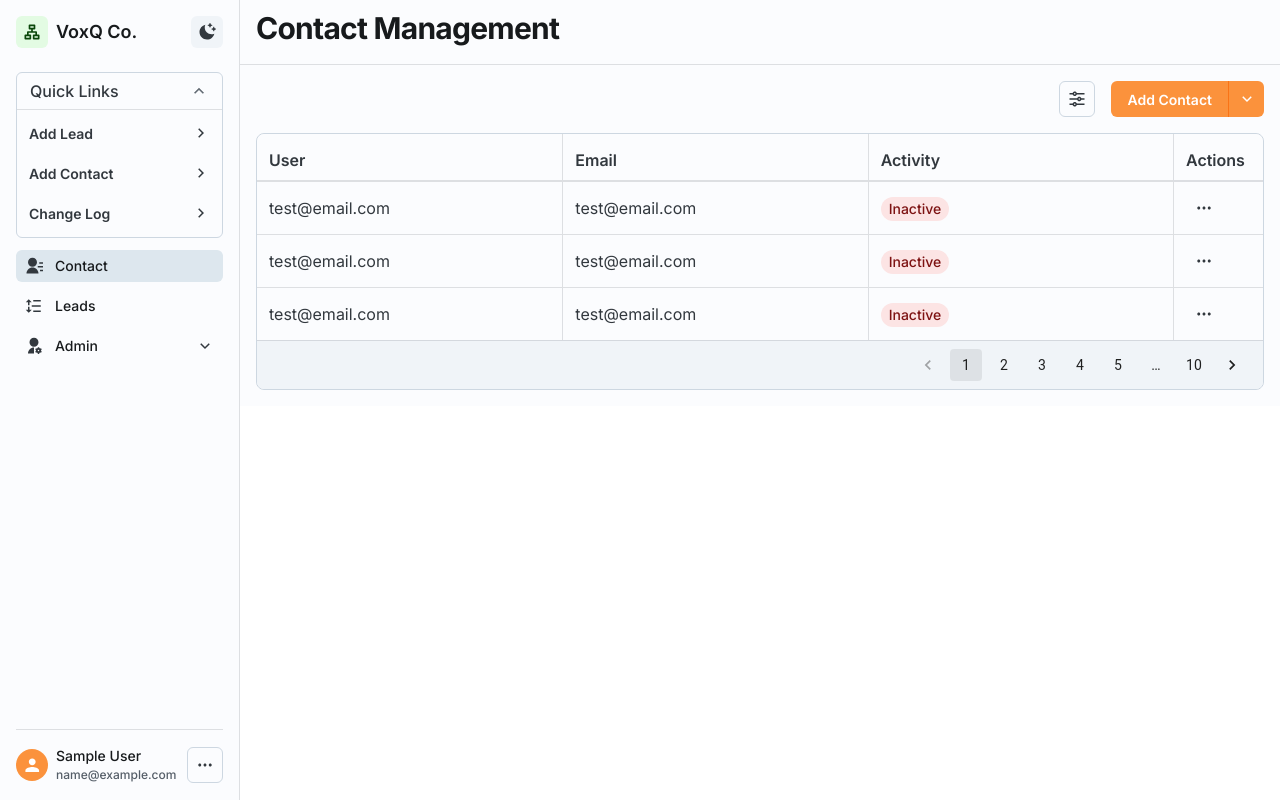
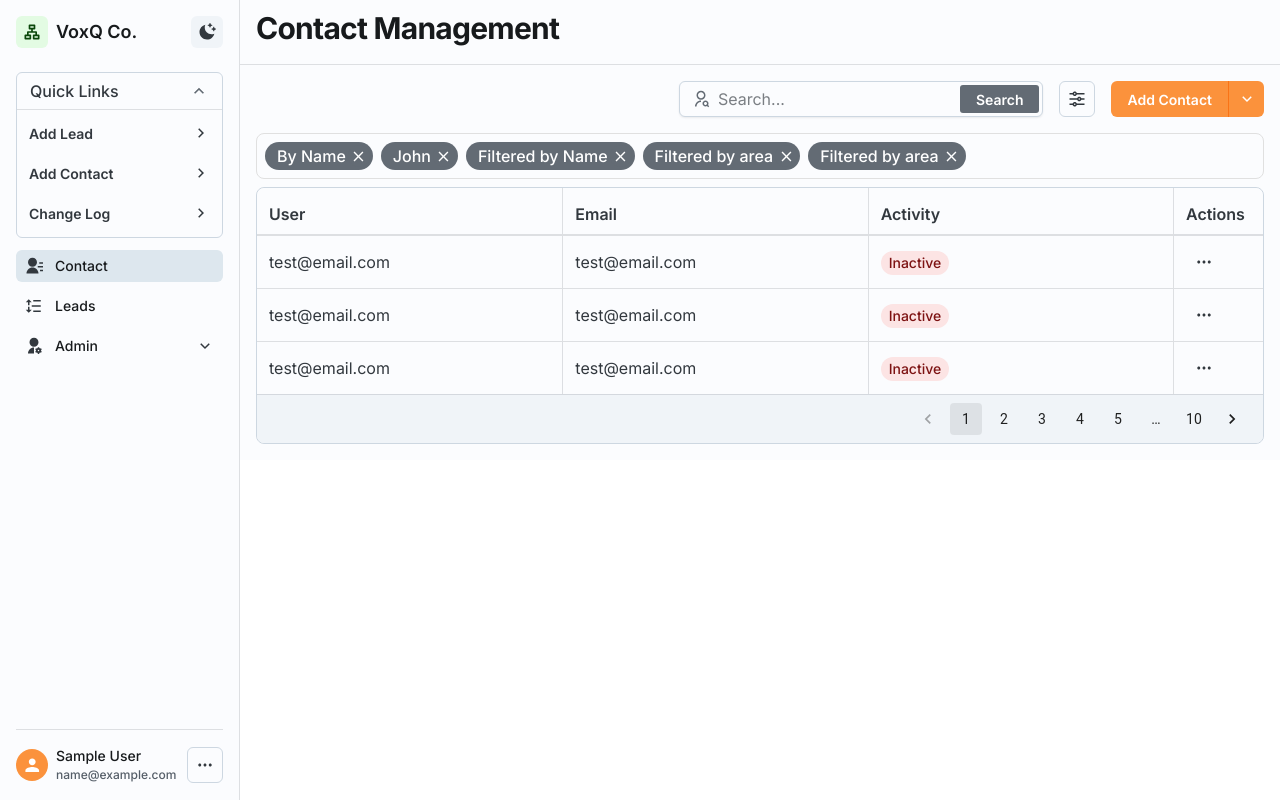
Before and after one commit to rrahulppanchal/VoxQ, a Next.js app in the folder vox_client/: page /contact-management in a window 1280 px wide. Built offline with nearby package versions, Linux system fonts and the light colour scheme; sample sign-in values are in the browser's storage.

Commit message:
[client] designing changes contact module

```diff
--- a/vox_client/app/(user)/contact-management/contact/[id]/page.tsx
+++ b/vox_client/app/(user)/contact-management/contact/[id]/page.tsx
@@ -399,6 +399,7 @@ export default function Page({ params }: { params: { id: string } }) {
           </Card>
         </Grid>
       </Grid>
+      <Comment />
     </Box>
   );
 }
--- a/vox_client/app/(user)/contact-management/page.tsx
+++ b/vox_client/app/(user)/contact-management/page.tsx
@@ -5,8 +5,11 @@ import {
   Box,
   Button,
   ButtonGroup,
+  Chip,
+  ChipDelete,
   Divider,
   IconButton,
+  Input,
   Menu,
   MenuItem,
   Sheet,
@@ -18,6 +21,7 @@ import {
   Tabs,
   Typography,
   tabClasses,
+  useColorScheme,
 } from "@mui/joy";
 import Inactive from "./in-active";
 import Filter from "@/assets/icons/Filter";
@@ -26,10 +30,12 @@ import Close from "@/assets/icons/Close";
 import ContactTable from "./contact-table";
 import ContactActionModal from "./contact-action-modal";
 import SingleContactActionModal from "./single-contact-action-modal";
+import SearchUser from "@/assets/icons/SearchUser";
 
 const options = ["Add Contact", "Add multiple contacts", "Import contacts"];
 
 export default function ContactManagement() {
+  const { mode } = useColorScheme();
   const actionRef = React.useRef<() => void | null>(null);
   const anchorRef = React.useRef<HTMLDivElement>(null);
   const [open, setOpen] = React.useState(false);
@@ -74,9 +80,17 @@ export default function ContactManagement() {
               textAlign: "end",
               justifyContent: "end",
               alignItems: "flex-end",
+              flexWrap: "wrap",
               gap: 2,
             }}
           >
+            <Input
+              color="neutral"
+              variant="outlined"
+              placeholder="Search..."
+              startDecorator={<SearchUser />}
+              endDecorator={<Button color="neutral">Search</Button>}
+            />
             <IconButton
               color="neutral"
               variant="outlined"
@@ -135,6 +149,67 @@ export default function ContactManagement() {
             </Stack>
           </Box>
           <Box padding={2} paddingTop={0}>
+            <Stack
+              marginBottom={1}
+              padding={1}
+              borderRadius="8px"
+              display="flex"
+              flexDirection="row"
+              flexWrap="wrap"
+              gap={1}
+              border={
+                mode === "dark"
+                  ? "1px solid var(--mui-palette-grey-800)"
+                  : "1px solid var(--mui-palette-grey-300)"
+              }
+            >
+              <Chip
+                variant="solid"
+                color="neutral"
+                size="lg"
+                endDecorator={<ChipDelete onDelete={() => alert("Delete")} />}
+                onClick={() => alert("You clicked the Joy Chip!")}
+              >
+                By Name
+              </Chip>
+              <Chip
+                variant="solid"
+                color="neutral"
+                size="lg"
+                endDecorator={<ChipDelete onDelete={() => alert("Delete")} />}
+                onClick={() => alert("You clicked the Joy Chip!")}
+              >
+                John
+              </Chip>
+              <Chip
+                variant="solid"
+                color="neutral"
+                size="lg"
+                endDecorator={<ChipDelete onDelete={() => alert("Delete")} />}
+                onClick={() => alert("You clicked the Joy Chip!")}
+              >
+                Filtered by Name
+              </Chip>
+              <Chip
+                variant="solid"
+                color="neutral"
+                size="lg"
+                endDecorator={<ChipDelete onDelete={() => alert("Delete")} />}
+                onClick={() => alert("You clicked the Joy Chip!")}
+              >
+                Filtered by area
+              </Chip>
+              <Chip
+                variant="solid"
+                color="neutral"
+                size="lg"
+                endDecorator={<ChipDelete onDelete={() => alert("Delete")} />}
+                onClick={() => alert("You clicked the Joy Chip!")}
+              >
+                Filtered by area
+              </Chip>
+            </Stack>
+
             <ContactTable />
           </Box>
           {/* <Box marginTop={2}>
--- a/vox_client/app/globals.css
+++ b/vox_client/app/globals.css
@@ -299,3 +299,14 @@ a {
     opacity: 1;
   }
 }
+
+.ql-toolbar.ql-snow {
+  border: 1px solid var(--mui-palette-grey-600) !important;
+  border-radius: 7px 7px 0 0;
+}
+.ql-container.ql-snow {
+  border: 1px solid var(--mui-palette-grey-600) !important;
+  border-radius: 0 0 7px 7px;
+  border-top: none !important;
+  height: 150px !important;
+}
--- a/vox_client/package.json
+++ b/vox_client/package.json
@@ -23,6 +23,7 @@
     "next": "14.2.3",
     "react": "^18",
     "react-dom": "^18",
+    "react-quill": "^2.0.0",
     "react-toastify": "^10.0.5",
     "styled-components": "^6.1.11",
     "yup": "^1.4.0"
```
Also changed, not shown: vox_client/app/(user)/contact-management/contact/[id]/comment.tsx (+43 -1 lines), 1 other file (tests, documents, lock files or other folders).
